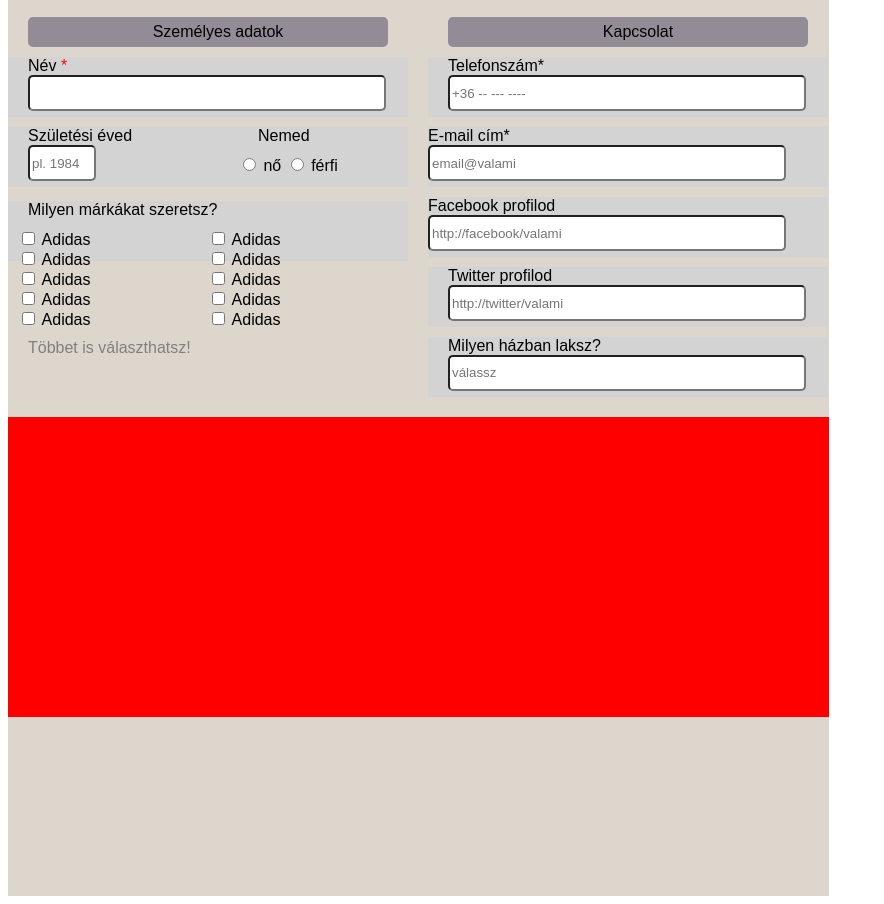
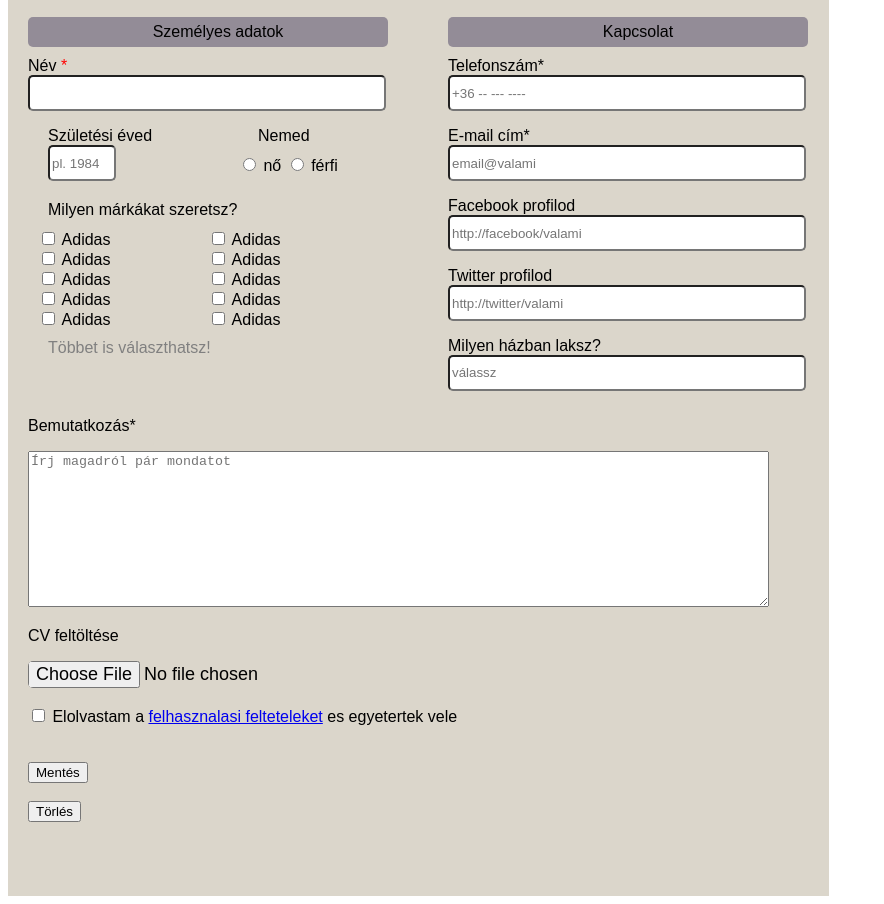
Before and after one commit to green-fox-academy/salankiv, a plain HTML site: page week-01/day-5/index.html in a window 1280 px wide. Shown: the part 123-1027 px from the top of the page, without its empty margins (0-884 px from the left). Drawn offline with Linux system fonts and the light colour scheme.

Commit message:
Finalizing structure

```diff
--- a/week-01/day-5/index.html
+++ b/week-01/day-5/index.html
@@ -32,12 +32,12 @@
 
                 <div class="innerbox">
 
-                    <div class="innerbox half left nopadding">
+                    <div class="innerbox half left">
                         <label for="year">Születési éved</label><br>
                         <input type="text" id="year" name="year" placeholder="pl. 1984" size="20">
                     </div>
 
-                    <div class="innerbox half right nopadding">
+                    <div class="innerbox half right">
                         <p>Nemed</p>
                         <input type="radio" id="no" name="gender">
                         <label for="no">nő</label>
@@ -99,9 +99,23 @@
 
         </div>
 
-            <div class="introduction"></div>
+            <div class="introduction">
+                <p>Bemutatkozás*</p>
+                <textarea type="text" id="intro" name="introduction" rows="10" cols="90" placeholder="Írj magadról pár mondatot"></textarea>
 
-        </div>
+                <p>CV feltöltése</p>
+                <label for="cvfile"></label>
+                <input type="file" id="cvfile" name="cvfile"><br>
+                <br>
+                <input type="checkbox" name="tc" value="agreed" required> Elolvastam a <a href="#" target="_blank">felhasznalasi felteteleket</a> es egyetertek vele <br>
+                <br>
+                <br>
+                <input class="elfogad" type="button" onclick="submit" value="Mentés">
+                <br>
+                <br>
+                <input type="reset" value="Törlés">
+
+            </div>
 
     </form>
 
--- a/week-01/day-5/style.css
+++ b/week-01/day-5/style.css
@@ -1,7 +1,7 @@
 .background {
     width: 821px;
     height: 999px;
-    background-color: #dcd6cd;
+    background-color: #dbd6cb;
     box-sizing: border-box;
     font-family: sans-serif;
 }
@@ -9,7 +9,7 @@
 .header {
     width: auto;
     height: 100px;
-    background-color: #dcd6cd;
+    background-color: #dbd6cb;
     box-sizing: border-box;
     margin-top: 20px;
     margin-bottom: 20px;
@@ -22,7 +22,7 @@
 .column {
     width: 400px;
     height: 400px;
-    background-color: #dcd6cd;
+    background-color: #dbd6cb;
     box-sizing: border-box;
 
 }
@@ -43,27 +43,32 @@
 
 .introduction {
     width: auto;
-    height: 300px;
-    background-color: red;
+    height: 350px;
+    background-color: #dbd6cb;
     box-sizing: border-box;
     clear: both;
+    padding-left: 20px;
 }
 
 .innerbox {
     width: 400px;
     height: 60px;
-    background-color: lightgrey;
-    box-sizing: border-box;
+    background-color: #dbd6cb;
+    box-sizing: border-box  ;
     display: inline-block;
     vertical-align: center;
     margin-bottom: 10px;
     padding-left: 20px;
 }
 
-.innerbox:nth-child(3),
-.innerbox:nth-child(4) {
+/* erre valamilyen megoldást kellene találni:
+ hogy ne öröklődjön a padding az innerbox classból
+
+ .left.innerbox:nth-child(3),
+.left.innerbox:nth-child(4) {
     padding: 0;
 }
+*/
 
 .innerbox p {
     margin: 0 0 10px 0;
@@ -75,7 +80,7 @@ span {
 }
 
 .half {
-    width: 190px;
+    width: 170px;
 }
 
 .title {
@@ -109,3 +114,17 @@ input[id="year"] {
     height: 30px;
     border-radius: 5px;
 }
+
+input[id="cvfile"] {
+    font-size: 18px;
+    border-radius: 5px;
+}
+
+input[típe="submit"] {
+    font-size: 18px;
+    border-radius: 5px;
+    width: 60px;
+    height: 30px;
+}
+
+/* gombok formázása még hiányzik */
```
